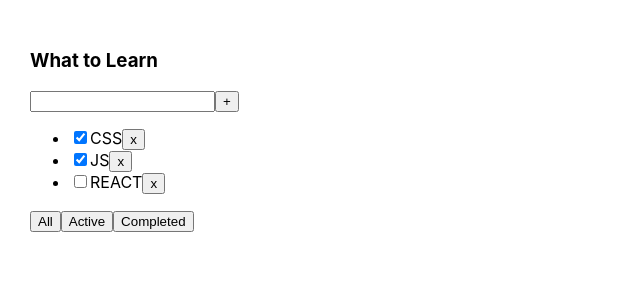
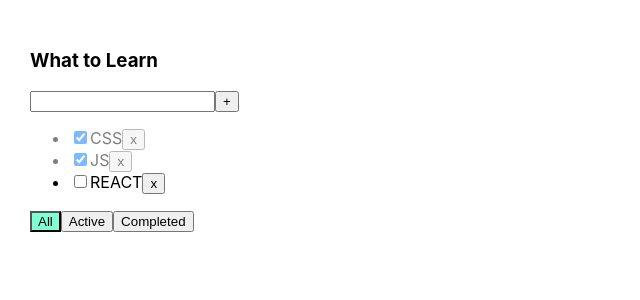
Before and after one commit to Nekr000/toDoListDimy4, a React (Create React App) app: page / in a window 1280 px wide. Shown: the top 300 px of the page, without its empty margins (0-640 px from the left). Built offline with nearby package versions, Linux system fonts and the light colour scheme.

Commit message:
toDoList by dimy4 video

```diff
--- a/src/App.css
+++ b/src/App.css
@@ -5,3 +5,16 @@
 .App > div{
   margin-right: 50px;
 }
+.error {
+  border: red 1px solid;
+}
+
+.error-message {
+  color: red;
+}
+.active-filter {
+  background-color: aquamarine;
+}
+.is-done {
+  opacity: 0.5;
+}
--- a/src/App.tsx
+++ b/src/App.tsx
@@ -19,16 +19,23 @@
         setTasks(filteredTasks)
     }
 
-    function addTask(title:string) {
-        let newTask = {id: v1(),
-            title: title,
-            isDone: false}
+    function addTask(title: string) {
+        let newTask = {id: v1(), title: title, isDone: false}
         let newTasks = [newTask, ...tasks]
         setTasks(newTasks)
     }
 
     function changeFilter(value: FilterValuesType) {
         setFilter(value)
+    }
+
+    function changeStatus(taskId: string, isDone: boolean) {
+        let task = tasks.find(t => t.id === taskId)
+        if (task) {
+            task.isDone = isDone
+        }
+
+        setTasks([...tasks])
     }
 
     let tasksForToDoList = tasks;
@@ -46,7 +53,9 @@
                       tasks={tasksForToDoList}
                       removeTask={removeTask}
                       changeFilter={changeFilter}
-                      addTask={addTask}/>
+                      addTask={addTask}
+                      changeTaskStatus={changeStatus}
+                      filter={filter}/>
 
 
         </div>
--- a/src/Todolist.tsx
+++ b/src/Todolist.tsx
@@ -14,23 +14,31 @@
     removeTask: (id: any) => void
     changeFilter: (value: FilterValuesType) => void
     addTask: (title: string) => void
+    changeTaskStatus: (taskId: string, isDone: boolean) => void
+    filter:FilterValuesType
 }
 
 export function Todolist(props: PropsType) {
     const [newTaskTitle, setNewTaskTitle] = useState("");
+    const [error, setError] = useState<string | null>(null);
 
     const onNewTitleChangeHandler = (e: ChangeEvent<HTMLInputElement>) => {
         setNewTaskTitle(e.currentTarget.value)
     }
     const onKeyPressHandler = (e: KeyboardEvent<HTMLInputElement>) => {
+        setError(null)
         if (e.charCode === 13) {
             props.addTask(newTaskTitle);
             setNewTaskTitle(" ")
         }
     }
     const addTask = () => {
-        props.addTask(newTaskTitle);
-        setNewTaskTitle(" ")
+        if (newTaskTitle.trim() !== "") {
+            props.addTask(newTaskTitle.trim());
+            setNewTaskTitle(" ")
+        } else {
+            setError("Title is required")
+        }
     }
     const onAllClickHandler = () => {
         props.changeFilter('all')
@@ -42,6 +50,7 @@
         props.changeFilter('completed')
     }
 
+
     return (
         <div>
 
@@ -50,8 +59,10 @@
                 <input value={newTaskTitle}
                        onChange={onNewTitleChangeHandler}
                        onKeyPress={onKeyPressHandler}
+                       className={error ? "error" : ""}
                 />
                 <button onClick={addTask}>+</button>
+                {error && <div className="error-message">{error}</div>}
             </div>
             <ul>
                 {
@@ -59,8 +70,13 @@
                         const onRemoveHandler = () => {
                             props.removeTask(t.id)
                         }
-                        return <li key={t.id}>
-                            <input type="checkbox" checked={t.isDone}/>
+                        const onChangeHandler = (e: ChangeEvent<HTMLInputElement>) => {
+                            props.changeTaskStatus(t.id, e.currentTarget.checked)
+                        }
+                        return <li key={t.id} className={t.isDone ? "is-done" : ""}>
+                            <input type="checkbox"
+                                   onChange={onChangeHandler}
+                                   checked={t.isDone}/>
                             <span>{t.title}</span>
                             <button onClick={onRemoveHandler}>x</button>
                         </li>
@@ -68,9 +84,9 @@
                 }
             </ul>
             <div>
-                <button onClick={onAllClickHandler}>All</button>
-                <button onClick={onActiveClickHandler}>Active</button>
-                <button onClick={onCompletedClickHandler}>Completed</button>
+                <button className={props.filter === 'all' ? "active-filter" : ''} onClick={onAllClickHandler}>All</button>
+                <button className={props.filter === 'active' ? "active-filter" : ''} onClick={onActiveClickHandler}>Active</button>
+                <button className={props.filter === 'completed' ? "active-filter" : ''} onClick={onCompletedClickHandler}>Completed</button>
             </div>
         </div>
     )
```
